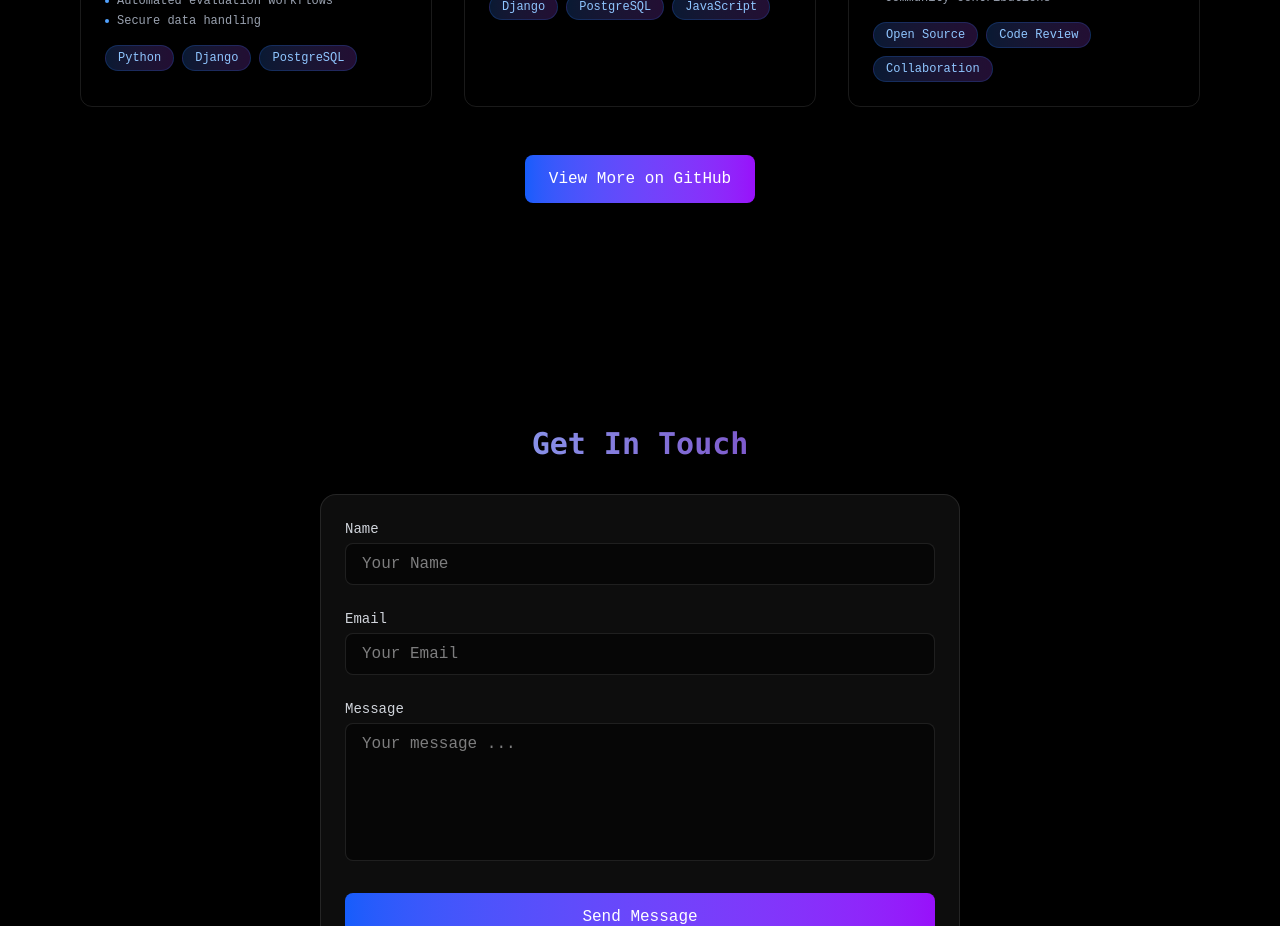
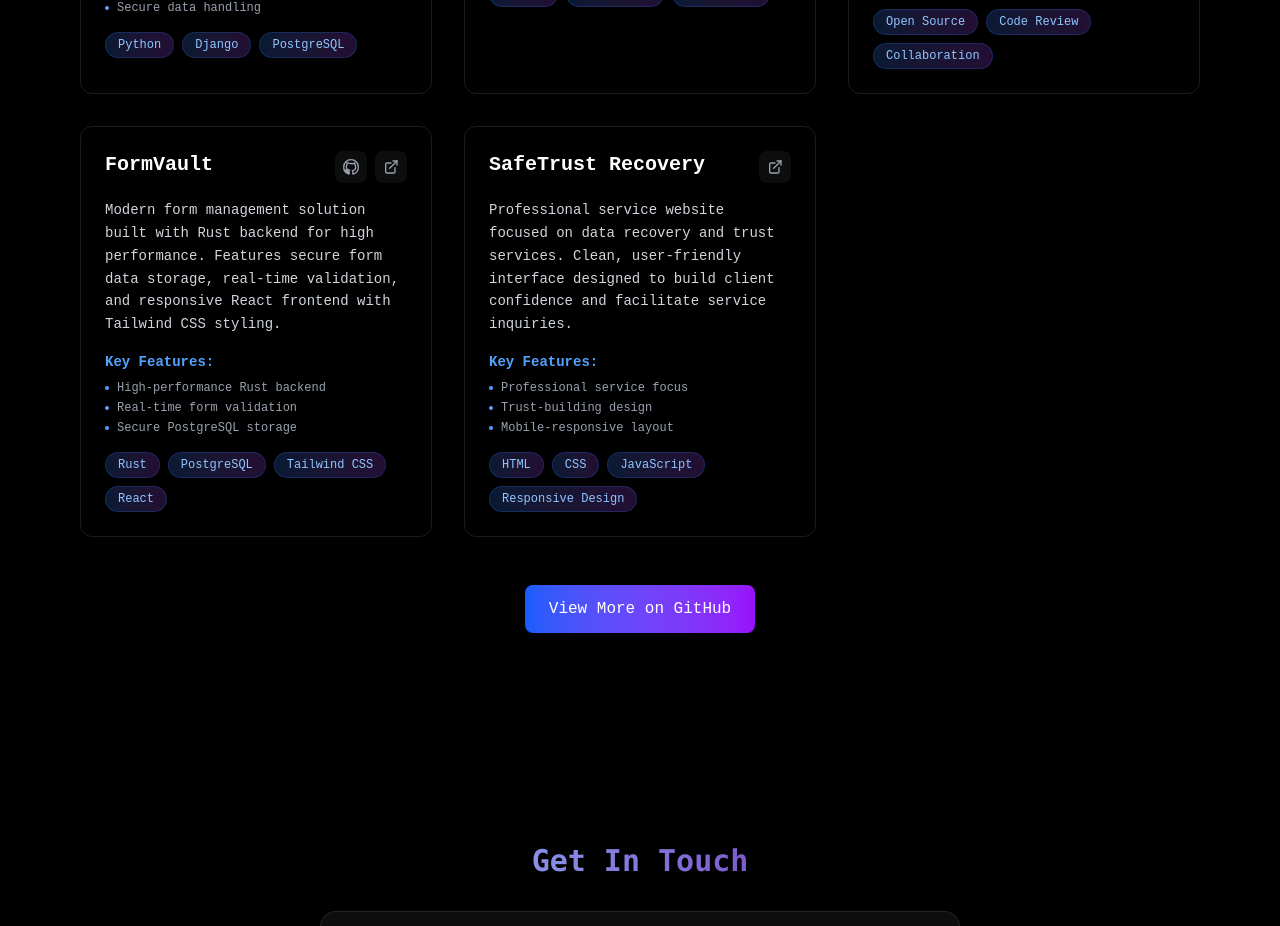
Before and after one commit to KodeVoid/Void, a React (Vite) app in the folder frontend/: page / in a window 1280 px wide. Shown: the part 2520-3446 px from the top of the page. Built offline with nearby package versions, Linux system fonts and the light colour scheme.

Commit message:
feat(frontend):Add more projects to project section

```diff
--- a/frontend/src/components/sections/Projects.jsx
+++ b/frontend/src/components/sections/Projects.jsx
@@ -1,5 +1,5 @@
+import RevealOnScroll from "../RevealOnScroll";
 
-import RevealOnScroll from "../RevealOnScroll";
 export const Projects = () => {
   const projects = [
     {
@@ -42,6 +42,32 @@ export const Projects = () => {
         "Community contributions",
       ],
     },
+    {
+      title: "FormVault",
+      description:
+        "Modern form management solution built with Rust backend for high performance. Features secure form data storage, real-time validation, and responsive React frontend with Tailwind CSS styling.",
+      technologies: ["Rust", "PostgreSQL", "Tailwind CSS", "React"],
+      githubUrl: "https://github.com/kodevoid/formvault",
+      liveUrl: "https://formvault.vercel.app",
+      highlights: [
+        "High-performance Rust backend",
+        "Real-time form validation",
+        "Secure PostgreSQL storage",
+      ],
+    },
+    {
+      title: "SafeTrust Recovery",
+      description:
+        "Professional service website focused on data recovery and trust services. Clean, user-friendly interface designed to build client confidence and facilitate service inquiries.",
+      technologies: ["HTML", "CSS", "JavaScript", "Responsive Design"],
+      githubUrl: null,
+      liveUrl: "https://www.safetrustrecovery.com/",
+      highlights: [
+        "Professional service focus",
+        "Trust-building design",
+        "Mobile-responsive layout",
+      ],
+    },
   ];
 
   return (
@@ -74,7 +100,6 @@ export const Projects = () => {
                         aria-label="GitHub Repository"
                         className="p-2 rounded-lg bg-white/5 hover:bg-white/10 transition-colors"
                       >
-                      {/* GitHub SVG */}
                         <svg
                           xmlns="http://www.w3.org/2000/svg"
                           viewBox="0 0 24 24"
@@ -97,7 +122,6 @@ export const Projects = () => {
                         aria-label="Live Demo"
                         className="p-2 rounded-lg bg-white/5 hover:bg-white/10 transition-colors"
                       >
-                      {/* External Link SVG */}
                         <svg
                           xmlns="http://www.w3.org/2000/svg"
                           viewBox="0 0 24 24"
```
Lines whose indentation alone changed are shown as unchanged.
